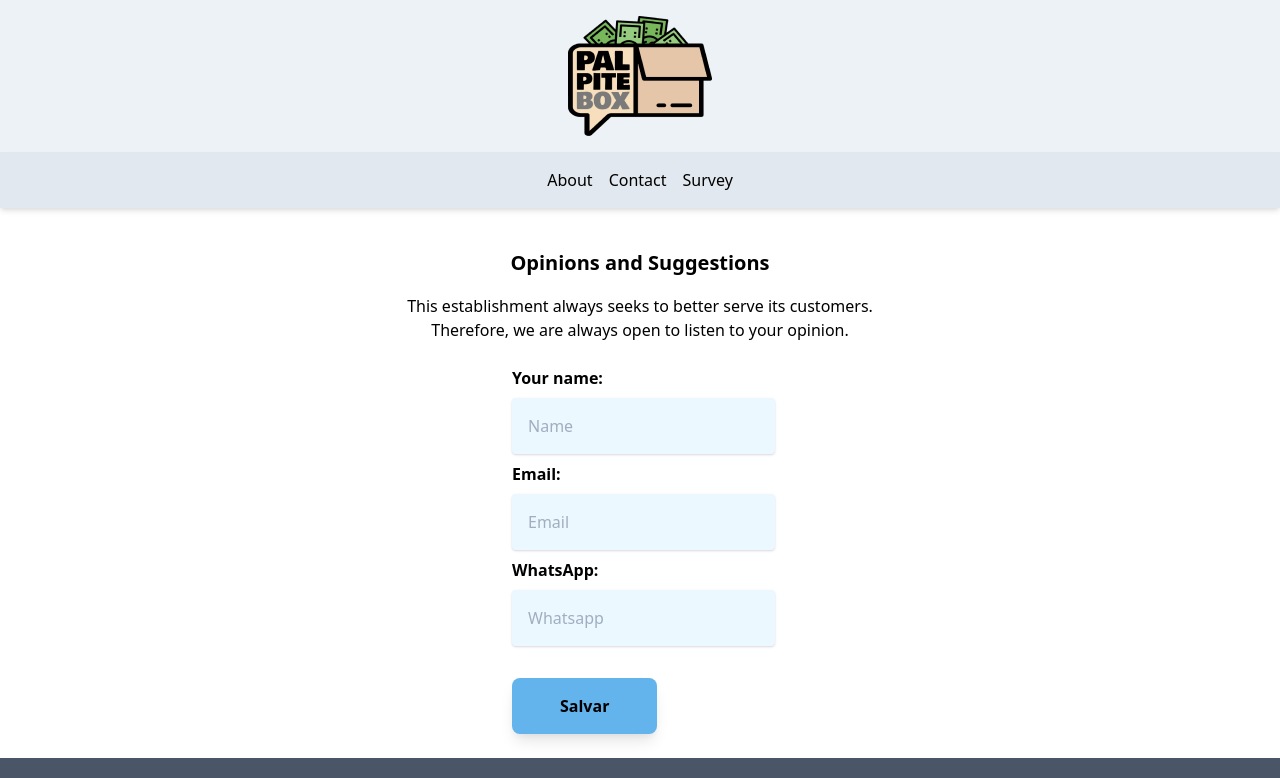
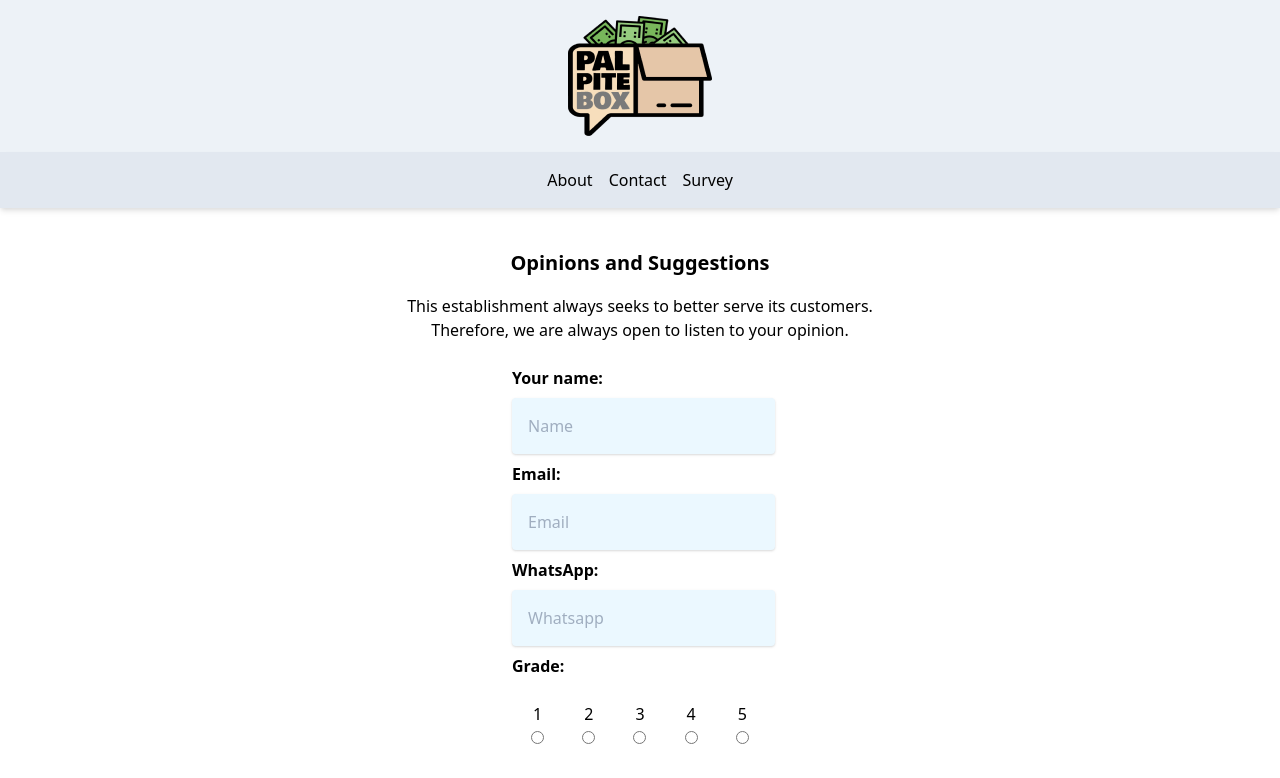
Before and after one commit to lucasbc92/palpitebox-devpleno, a Next.js app: page /survey in a window 1280 px wide. Shown: the top 778 px of the page. Built offline with nearby package versions, Linux system fonts and the light colour scheme.

Commit message:
Added grade to form; Page title component

```diff
--- /dev/null
+++ b/components/PageTitle.js
@@ -0,0 +1,12 @@
+import React from 'react'
+import Head from 'next/head'
+
+const PageTitle = ({title}) => {
+    return (
+        <Head>
+            <title>{title} - PalpiteBox</title>
+        </Head>
+    )
+}
+
+export default PageTitle
--- a/pages/about.js
+++ b/pages/about.js
@@ -1,9 +1,11 @@
 import React from 'react'
 import Link from 'next/link'
+import PageTitle from '../components/PageTitle'
 
 const About = () => {
     return (
         <div>
+            <PageTitle title='About'/>
             <h1>About</h1>
             <div>
                 <Link href='/'>
--- a/pages/api/save.js
+++ b/pages/api/save.js
@@ -16,7 +16,7 @@ export default async(req, res) => {
         await doc.useServiceAccountAuth(credentials);
         await doc.loadInfo();
 
-        const { Name, Email, Whatsapp } = JSON.parse(req.body);
+        const { Name, Email, Whatsapp, Grade } = JSON.parse(req.body);
 
         const configSheet = doc.sheetsByIndex[2];
         await configSheet.loadCells('A3:B3');
@@ -26,7 +26,6 @@ export default async(req, res) => {
 
         let Coupon = ''
         let Promo = ''
-        let Grade = 5
 
         if(showCoupon) {
             // TODO: gerar cupom
@@ -43,7 +42,7 @@ export default async(req, res) => {
             Coupon,
             Promo,
             Grade,
-            Date: moment().format('DD/MM/YYYY, HH:mm')
+            Date: moment().format('DD/MM/YYYY, HH:mm:ss')
         })
 
         res.end(JSON.stringify({
--- a/pages/contact.js
+++ b/pages/contact.js
@@ -1,9 +1,11 @@
 import React from 'react'
 import Link from 'next/link'
+import PageTitle from '../components/PageTitle'
 
 const Contact = () => {
     return (
         <div>
+            <PageTitle title='Contact'/>
             <h1>Contact</h1>
             <div>
                 <Link href='/'>
--- a/pages/index.js
+++ b/pages/index.js
@@ -1,5 +1,6 @@
 import React from 'react'
 import Link from 'next/link'
+import PageTitle from '../components/PageTitle'
 
 import useSWR from 'swr'
 
@@ -10,6 +11,7 @@ const Index = () => {
 
     return (
         <div>
+            <PageTitle title='Welcome'/>
             <p className='mt-12 text-center'>
                 This establishment always seeks to better serve its customers.
                 <br/>Therefore, we are always open to listen to your opinion.
--- a/pages/survey.js
+++ b/pages/survey.js
@@ -1,14 +1,16 @@
 import React, { useState, useEffect } from 'react'
-import Link from 'next/link'
+import PageTitle from '../components/PageTitle'
 
 const Survey = () => {
     const [Name, setName] = useState('');
     const [Email, setEmail] = useState('');
     const [Whatsapp, setWhatsapp] = useState('');
+    const [Grade, setGrade] = useState('');
 
     const [success, setSuccess] = useState(false);
     const [result, setResult] = useState({});
 
+    const grades = [1,2,3,4,5]
 
     const handleName = (event) => {
         setName(event.target.value)
@@ -22,11 +24,16 @@ const Survey = () => {
         setWhatsapp(event.target.value)
     }
 
+    const handleGrade = (event) => {
+        setGrade(event.target.value)
+    }
+
     const save = async () => {
         const form = {
             Name,
             Email,
-            Whatsapp
+            Whatsapp,
+            Grade
         }
         try {
             const response = await fetch('/api/save', {
@@ -43,6 +50,7 @@ const Survey = () => {
 
     return (
         <div className='pt-6'>
+            <PageTitle title='Pesquisa' />
             <h1 className='text-center font-bold my-4 text-xl'>Opinions and Suggestions</h1>
             <p className='text-center mb-6'>
                 This establishment always seeks to better serve its customers.
@@ -50,12 +58,27 @@ const Survey = () => {
             </p>
             {!success &&
             <div className="w-1/5 mx-auto">
+
                 <label className='font-bold'>Your name:</label>
                 <input type="text" className='p-4 block shadow bg-blue-100 my-2 rounded' onChange={handleName} placeholder='Name'/>
+
                 <label className='font-bold'>Email:</label>
                 <input type="text" className='p-4 block shadow bg-blue-100 my-2 rounded' onChange={handleEmail} placeholder='Email'/>
+
                 <label className='font-bold'>WhatsApp:</label>
                 <input type="text" className='p-4 block shadow bg-blue-100 my-2 rounded' onChange={handleWhatsapp} placeholder='Whatsapp'/>
+
+                <label className='font-bold'>Grade:</label>
+                <div className='flex'>
+                {grades.map(grade => {
+                    return <label className='block w-1/5 text-center py-6'>
+                        {grade} <br/>
+                        <input type="radio" name="Grade" value={grade} onChange={handleGrade}/>
+                    </label>
+                })
+                }
+                </div>
+
                 <button className='bg-blue-400
                     px-12
                     py-4
```
